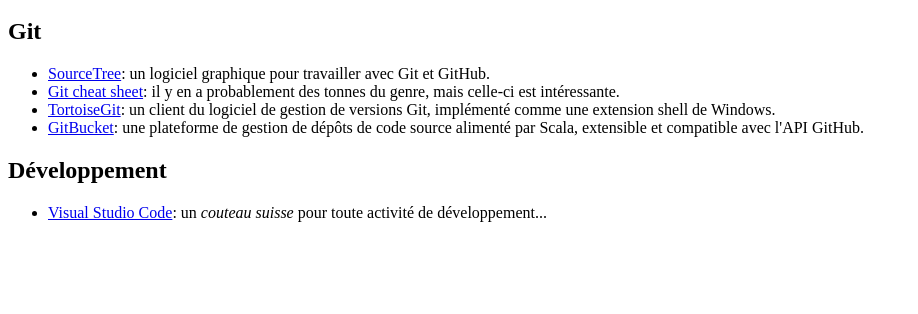
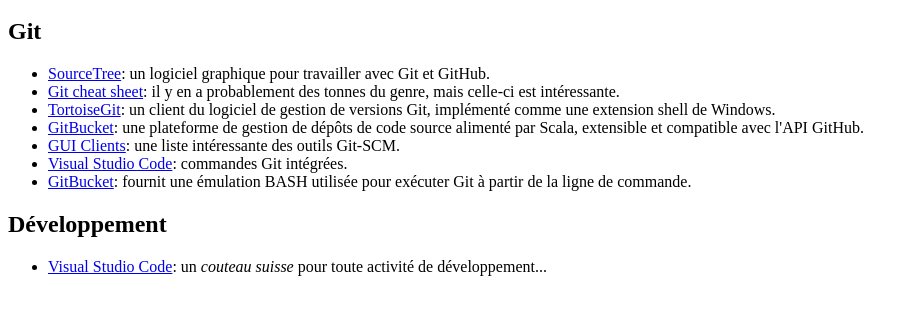
Before and after one commit to bibudem/demo-git-workflow, a plain HTML site: page outils.html in a window 1280 px wide. Shown: the part 48-362 px from the top of the page, without its empty margins (0-918 px from the left). Drawn offline with Linux system fonts and the light colour scheme.

Commit message:
Ajout de quelques outils Git intéressants

```diff
--- a/outils.html
+++ b/outils.html
@@ -15,6 +15,9 @@
             celle-ci est intéressante.</li>
             <li><a href="https://tortoisegit.org/">TortoiseGit</a>: un client du logiciel de gestion de versions Git, implémenté comme une extension shell de Windows.</li>
             <li><a href="https://gitbucket.github.io/">GitBucket</a>: une plateforme de gestion de dépôts de code source alimenté par Scala, extensible et compatible avec l'API GitHub.</li>
+            <li><a href="https://git-scm.com/downloads/guis">GUI Clients</a>: une liste intéressante des outils Git-SCM.</li>
+            <li><a href="https://code.visualstudio.com/">Visual Studio Code</a>: commandes Git intégrées.</li>
+            <li><a href="https://gitforwindows.org/">GitBucket</a>: fournit une émulation BASH utilisée pour exécuter Git à partir de la ligne de commande.</li>
         </ul>
 
         <h2>Développement</h2>
```
